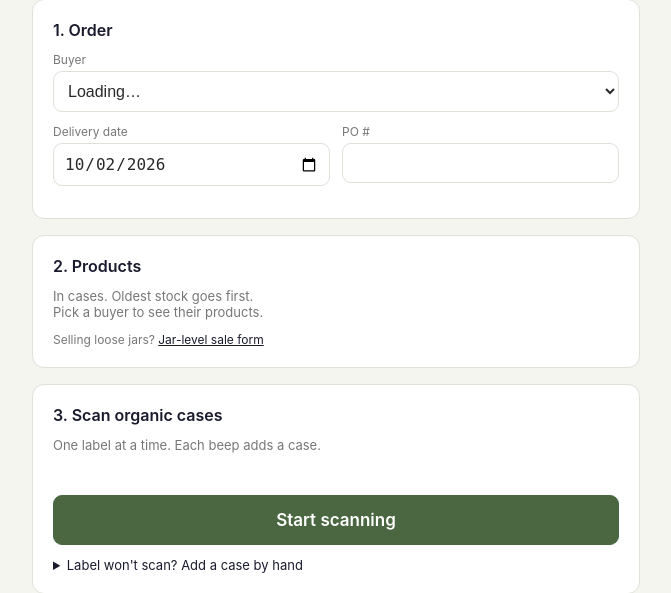
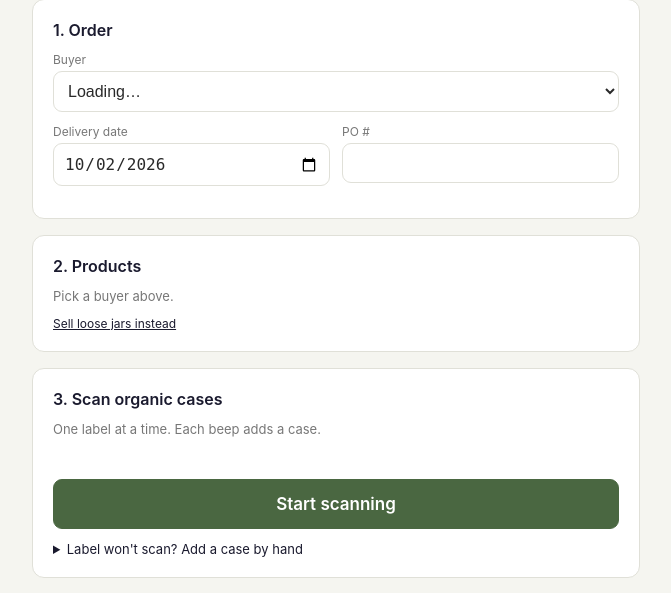
Before and after one commit to somabonebroth/soma-scheduler, a Flask app: template templates/organic_sale.html in a window 1280 px wide. Shown: the part 92-685 px from the top of the page, without its empty margins (304-975 px from the left). Run offline with Flask 3, Linux system fonts and the light colour scheme; the template is opened without the code that fills it, so the values that code supplies are empty.

Commit message:
ux(record-sale): Products card — drop the instruction lines
Co-Authored-By: Claude Opus 5.5 <noreply@anthropic.com>

```diff
--- a/templates/organic_sale.html
+++ b/templates/organic_sale.html
@@ -83,9 +83,8 @@ body { padding-bottom: 96px; }
 
     <div class="card">
         <h2>2. Products</h2>
-        <p class="os-muted" style="margin-top:0;">In cases. Oldest stock goes first.</p>
-        <div id="os-plain"><p class="os-muted">Pick a buyer to see their products.</p></div>
-        <p class="os-muted" style="margin:12px 0 0;font-size:12px;">Selling loose jars? <a href="/organic?action=sell" style="color:var(--dark);">Jar-level sale form</a></p>
+        <div id="os-plain"><p class="os-muted">Pick a buyer above.</p></div>
+        <p class="os-muted" style="margin:12px 0 0;font-size:12px;"><a href="/organic?action=sell" style="color:var(--dark);">Sell loose jars instead</a></p>
     </div>
 
     <div class="card" id="os-scan-card">
@@ -285,7 +284,7 @@ function osRender() {
     const b = osBuyer();
     const box = document.getElementById('os-plain');
     if (!b) {
-        box.innerHTML = '<p class="os-muted">Pick a buyer to see their products.</p>';
+        box.innerHTML = '<p class="os-muted">Pick a buyer above.</p>';
     } else {
         const inStock = osPlain.filter(r => (b.skus || []).some(s => s.sku_key === r.sku_key) && r.held >= 12);
         box.innerHTML = inStock.length ? inStock.map(r =>
@@ -293,7 +292,7 @@ function osRender() {
             + '<button class="os-icon-btn" aria-label="One case less" onclick="osChangePlain(' + osPlain.indexOf(r) + ', -1)">&minus;</button>'
             + '<div class="n">' + (osPlainQty[r.sku_key] || 0) + '</div>'
             + '<button class="os-icon-btn" aria-label="One case more" onclick="osChangePlain(' + osPlain.indexOf(r) + ', 1)">+</button></div>'
-        ).join('') : '<p class="os-muted">None of this buyer\'s non-organic products have a full case in stock.</p>';
+        ).join('') : '<p class="os-muted">Nothing in stock.</p>';
     }
 
     // The scan step only shows for a buyer who carries organic stock (or when
```
